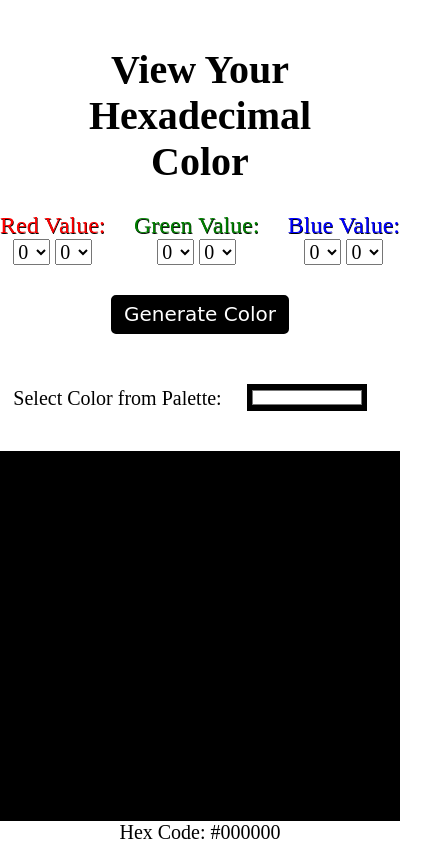
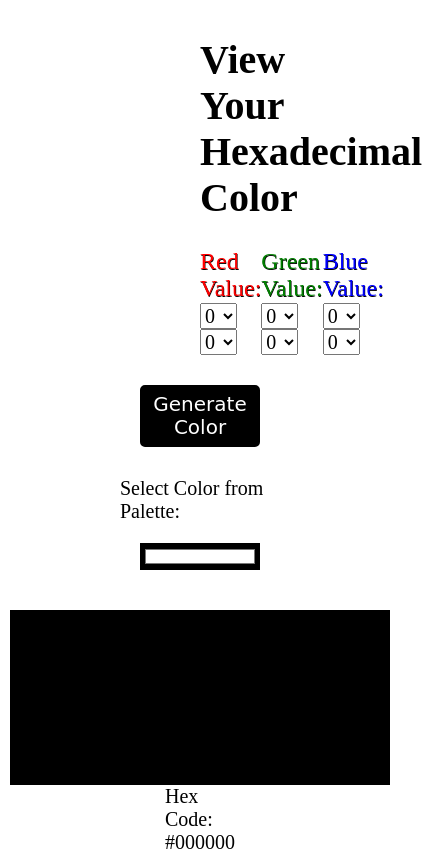
Before and after one commit to RabiaRB/Generate-Hex-Colors, a plain HTML site: page index.html in a window 390 px wide. Both pictures are taken after a click on the button "Generate Color". Shown: the whole page, 422 px wide, since content can reach past the window. Drawn offline with Linux system fonts and the light colour scheme.

Commit message:
added responsiveness

```diff
--- a/css/style.css
+++ b/css/style.css
@@ -28,6 +28,8 @@ body{
      justify-content: space-between;
      font-size: 125%;
      overflow-x: hidden;
+     overflow-y: hidden;
+
 
 
 }
@@ -35,13 +37,14 @@ body{
 .sidepanel{
      width: 20%;
      height: 100%;
-     background: rgb(72, 96, 128);
      background: linear-gradient(180deg, rgba(131,58,180,1) 0%, rgba(186,51,51,1) 20%, rgba(252,252,69,1) 40%, rgba(69,252,111,1) 60%, rgba(69,100,252,1) 80%, rgba(69,252,234,1) 99%);
 }
 main {
-     margin-top: 20px;
+     margin-top: 10px;
+     height: 100%;
      display: flex;
      flex-direction: column;
+     justify-content: center;
      align-items: center;
 
 }
@@ -68,10 +71,9 @@ form{
      background-color: black;
 }
 #shape{
-     height: 400px;
-     width: 400px;
+     height: 380px;
+     width: 380px;
      background: rgb(161, 161, 161);
-     /* background: radial-gradient(circle, rgba(131,58,180,1) 0%, rgba(186,51,51,1) 20%, rgba(252,252,69,1) 40%, rgba(69,252,111,1) 60%, rgba(69,100,252,1) 80%, rgba(69,252,234,1) 99%); */
      margin-top: 20px;
      border: 3px solid black;
 }
@@ -114,18 +116,21 @@ button:hover{
 
 #hexOutput{
      visibility: hidden;
-}
-/******************************************
-/* LAYOUT
-/*******************************************/
-header {
-
+     margin-bottom: 30px;
 }
 
-footer {
 
+@media only screen and (max-width: 767px){
+     body{
+          /* background-color: black; */
+          flex-direction: column;
+     }
+
+     main{
+          margin: 10px 200px;
+     }
+     .sidepanel{
+          width: 100%;
+          height: 20%;
+     }
 }
-
-/******************************************
-/* ADDITIONAL STYLES
-/*******************************************/
```
